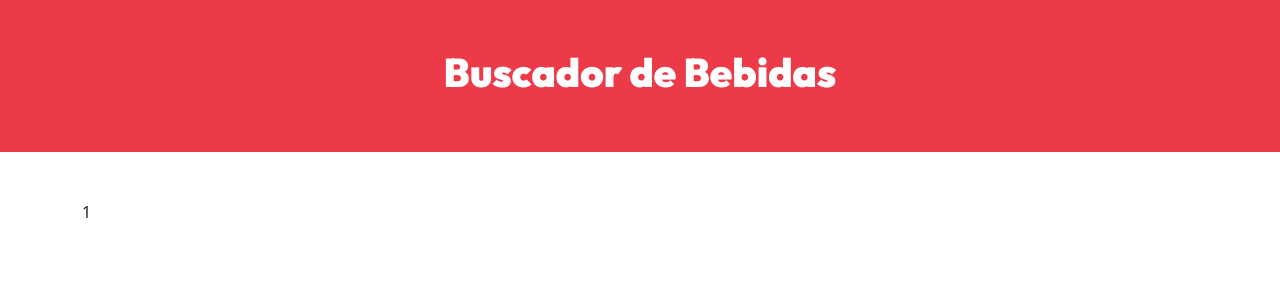
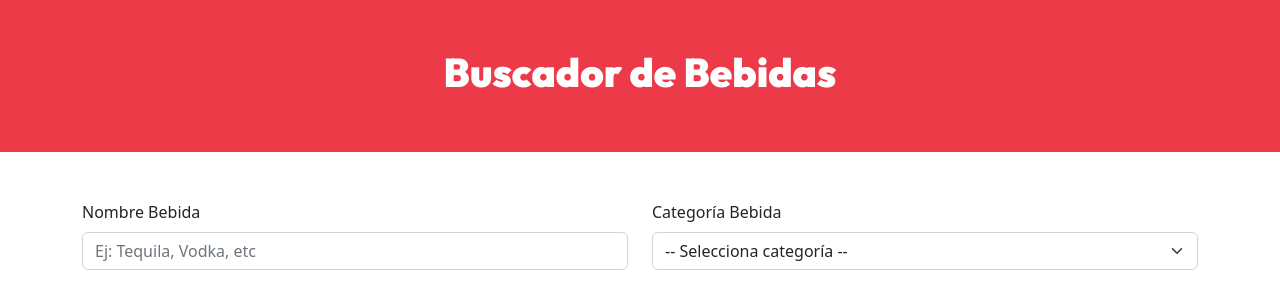
Before and after one commit to diegofdg/react_la_guia_completa, a React (Vite) app in the folder 12_buscador_bebidas/: page / in a window 1280 px wide. Shown: the top 308 px of the page. Built offline with nearby package versions, Linux system fonts and the light colour scheme.

Commit message:
12_buscador_bebidas-añadiendo el formulario

```diff
--- a/12_buscador_bebidas/src/App.jsx
+++ b/12_buscador_bebidas/src/App.jsx
@@ -1,4 +1,5 @@
 import { Container } from 'react-bootstrap';
+import Formulario from './components/Formulario';
 
 function App() {
 
@@ -8,7 +9,7 @@ function App() {
         <h1>Buscador de Bebidas</h1>
       </header>
       <Container className='mt-5'>
-        1
+        <Formulario />
       </Container>
     </>
   )
--- /dev/null
+++ b/12_buscador_bebidas/src/components/Formulario.jsx
@@ -0,0 +1,34 @@
+import { Button, Form, Row, Col } from 'react-bootstrap'
+
+const Formulario = () => {
+  return (
+    <Form>
+      <Row>
+        <Col md={6}>
+          <Form.Group className="mb-3">
+            <Form.Label htmlFor="nombre">Nombre Bebida</Form.Label>
+            <Form.Control
+              id="nombre"
+              type="text"
+              placeholder="Ej: Tequila, Vodka, etc"
+              name="nombre"
+            />
+          </Form.Group>
+        </Col>
+        <Col md={6}>
+          <Form.Group className="mb-3">
+              <Form.Label htmlFor="categoria">Categoría Bebida</Form.Label>
+              <Form.Select
+                id="categoria"
+                name="categoria"
+              >
+                <option>-- Selecciona categoría --</option>
+              </Form.Select>
+            </Form.Group>
+        </Col>
+      </Row>
+    </Form>
+  )
+}
+
+export default Formulario
```
